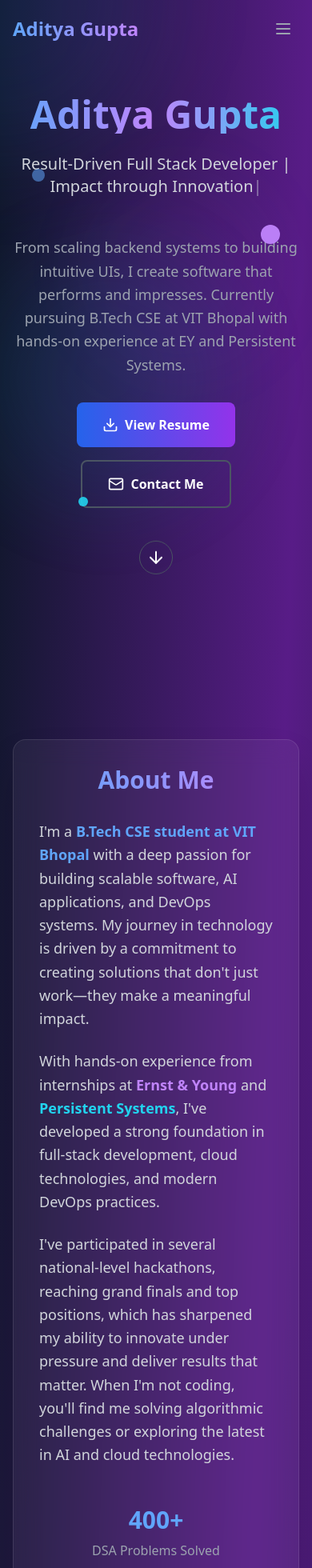
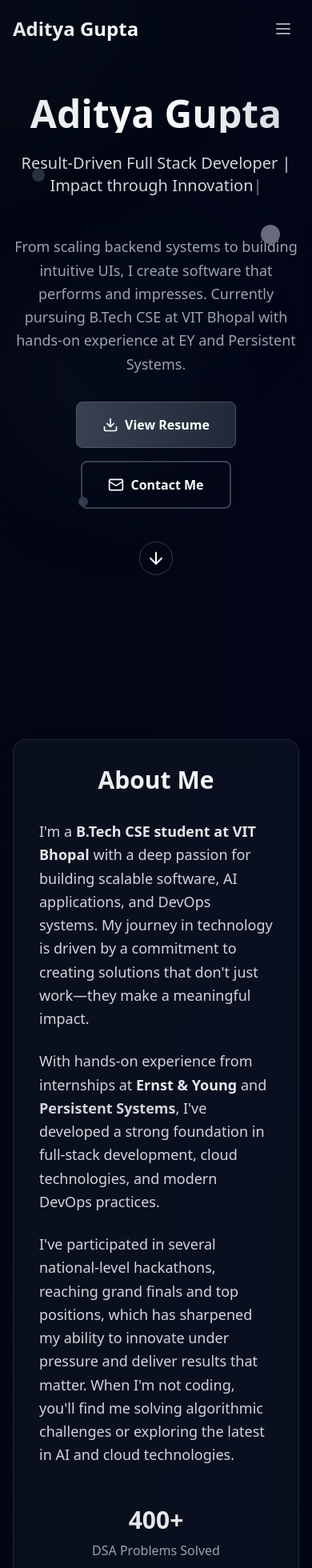
Before and after one commit to aditya9277/portfolio, a React (Vite) app: page / in a window 390 px wide. Shown: the top 1960 px of the page at 80% size. Built offline with nearby package versions, Linux system fonts and the light colour scheme.

Commit message:
Refactor: Implement a darker theme
Adjust the color scheme of the website to a darker theme.

```diff
--- a/src/components/About.tsx
+++ b/src/components/About.tsx
@@ -3,18 +3,18 @@ const About = () => {
   return (
     <section id="about" className="py-20 px-4">
       <div className="max-w-4xl mx-auto">
-        <div className="bg-white/5 backdrop-blur-lg rounded-2xl p-8 md:p-12 border border-white/10 shadow-2xl">
-          <h2 className="text-3xl md:text-4xl font-bold mb-8 text-center bg-gradient-to-r from-blue-400 to-purple-400 bg-clip-text text-transparent">
+        <div className="bg-gray-900/50 backdrop-blur-lg rounded-2xl p-8 md:p-12 border border-gray-700/50 shadow-2xl">
+          <h2 className="text-3xl md:text-4xl font-bold mb-8 text-center bg-gradient-to-r from-gray-200 to-white bg-clip-text text-transparent">
             About Me
           </h2>
 
           <div className="prose prose-lg text-gray-300 max-w-none">
             <p className="text-lg md:text-xl leading-relaxed mb-6">
-              I'm a <span className="text-blue-400 font-semibold">B.Tech CSE student at VIT Bhopal</span> with a deep passion for building scalable software, AI applications, and DevOps systems. My journey in technology is driven by a commitment to creating solutions that don't just work—they make a meaningful impact.
+              I'm a <span className="text-gray-200 font-semibold">B.Tech CSE student at VIT Bhopal</span> with a deep passion for building scalable software, AI applications, and DevOps systems. My journey in technology is driven by a commitment to creating solutions that don't just work—they make a meaningful impact.
             </p>
 
             <p className="text-lg md:text-xl leading-relaxed mb-6">
-              With hands-on experience from internships at <span className="text-purple-400 font-semibold">Ernst & Young</span> and <span className="text-cyan-400 font-semibold">Persistent Systems</span>, I've developed a strong foundation in full-stack development, cloud technologies, and modern DevOps practices.
+              With hands-on experience from internships at <span className="text-gray-200 font-semibold">Ernst & Young</span> and <span className="text-gray-300 font-semibold">Persistent Systems</span>, I've developed a strong foundation in full-stack development, cloud technologies, and modern DevOps practices.
             </p>
 
             <p className="text-lg md:text-xl leading-relaxed">
@@ -24,15 +24,15 @@ const About = () => {
 
           <div className="grid grid-cols-1 md:grid-cols-3 gap-6 mt-12">
             <div className="text-center">
-              <div className="text-3xl font-bold text-blue-400 mb-2">400+</div>
+              <div className="text-3xl font-bold text-gray-200 mb-2">400+</div>
               <div className="text-gray-400">DSA Problems Solved</div>
             </div>
             <div className="text-center">
-              <div className="text-3xl font-bold text-purple-400 mb-2">2</div>
+              <div className="text-3xl font-bold text-gray-200 mb-2">2</div>
               <div className="text-gray-400">Industry Internships</div>
             </div>
             <div className="text-center">
-              <div className="text-3xl font-bold text-cyan-400 mb-2">5+</div>
+              <div className="text-3xl font-bold text-gray-200 mb-2">5+</div>
               <div className="text-gray-400">National Hackathons</div>
             </div>
           </div>
--- a/src/components/Hero.tsx
+++ b/src/components/Hero.tsx
@@ -28,7 +28,7 @@ const Hero = () => {
     <section id="hero" className="min-h-screen flex items-center justify-center px-4 relative">
       <div className="max-w-6xl mx-auto text-center">
         <div className="mb-8">
-          <h1 className="text-5xl md:text-7xl font-bold mb-6 bg-gradient-to-r from-blue-400 via-purple-400 to-cyan-400 bg-clip-text text-transparent animate-fade-in">
+          <h1 className="text-5xl md:text-7xl font-bold mb-6 bg-gradient-to-r from-gray-200 via-white to-gray-300 bg-clip-text text-transparent animate-fade-in">
             Aditya Gupta
           </h1>
 
@@ -49,16 +49,16 @@ const Hero = () => {
           <a
             href="/resume.pdf"
             download
-            className="group relative px-8 py-4 bg-gradient-to-r from-blue-600 to-purple-600 rounded-lg font-semibold transition-all duration-300 hover:shadow-2xl hover:shadow-blue-500/25 hover:scale-105 flex items-center gap-2"
+            className="group relative px-8 py-4 bg-gradient-to-r from-gray-700 to-gray-800 rounded-lg font-semibold transition-all duration-300 hover:shadow-2xl hover:shadow-gray-700/25 hover:scale-105 flex items-center gap-2 border border-gray-600"
           >
             <Download size={20} />
             View Resume
-            <div className="absolute inset-0 bg-gradient-to-r from-blue-400 to-purple-400 rounded-lg opacity-0 group-hover:opacity-20 transition-opacity duration-300" />
+            <div className="absolute inset-0 bg-gradient-to-r from-gray-600 to-gray-700 rounded-lg opacity-0 group-hover:opacity-20 transition-opacity duration-300" />
           </a>
 
           <a
             href="mailto:aditya04.dev@gmail.com"
-            className="group relative px-8 py-4 border-2 border-gray-600 rounded-lg font-semibold transition-all duration-300 hover:border-blue-400 hover:shadow-lg hover:shadow-blue-500/10 hover:scale-105 flex items-center gap-2"
+            className="group relative px-8 py-4 border-2 border-gray-700 rounded-lg font-semibold transition-all duration-300 hover:border-gray-500 hover:shadow-lg hover:shadow-gray-600/10 hover:scale-105 flex items-center gap-2"
           >
             <Mail size={20} />
             Contact Me
@@ -67,16 +67,16 @@ const Hero = () => {
 
         <button
           onClick={scrollToProjects}
-          className="animate-bounce p-2 rounded-full border border-gray-600 hover:border-blue-400 transition-colors duration-300"
+          className="animate-bounce p-2 rounded-full border border-gray-700 hover:border-gray-500 transition-colors duration-300"
         >
           <ArrowDown size={24} />
         </button>
       </div>
 
       {/* Floating elements */}
-      <div className="absolute top-1/4 left-10 w-4 h-4 bg-blue-400 rounded-full animate-pulse" />
-      <div className="absolute top-1/3 right-10 w-6 h-6 bg-purple-400 rounded-full animate-pulse delay-1000" />
-      <div className="absolute bottom-1/4 left-1/4 w-3 h-3 bg-cyan-400 rounded-full animate-pulse delay-500" />
+      <div className="absolute top-1/4 left-10 w-4 h-4 bg-gray-600 rounded-full animate-pulse" />
+      <div className="absolute top-1/3 right-10 w-6 h-6 bg-gray-500 rounded-full animate-pulse delay-1000" />
+      <div className="absolute bottom-1/4 left-1/4 w-3 h-3 bg-gray-700 rounded-full animate-pulse delay-500" />
     </section>
   );
 };
--- a/src/components/Navbar.tsx
+++ b/src/components/Navbar.tsx
@@ -33,12 +33,12 @@ const Navbar = () => {
   return (
     <nav className={`fixed top-0 left-0 right-0 z-50 transition-all duration-300 ${
       isScrolled
-        ? 'bg-slate-900/80 backdrop-blur-md border-b border-white/10'
+        ? 'bg-gray-950/80 backdrop-blur-md border-b border-gray-700/50'
         : 'bg-transparent'
     }`}>
       <div className="max-w-7xl mx-auto px-4 sm:px-6 lg:px-8">
         <div className="flex justify-between items-center py-4">
-          <div className="text-2xl font-bold bg-gradient-to-r from-blue-400 to-purple-400 bg-clip-text text-transparent">
+          <div className="text-2xl font-bold bg-gradient-to-r from-gray-200 to-white bg-clip-text text-transparent">
             Aditya Gupta
           </div>
 
@@ -51,7 +51,7 @@ const Navbar = () => {
                 className="text-gray-300 hover:text-white transition-colors duration-200 relative group"
               >
                 {link.name}
-                <span className="absolute -bottom-1 left-0 w-0 h-0.5 bg-gradient-to-r from-blue-400 to-purple-400 transition-all duration-300 group-hover:w-full" />
+                <span className="absolute -bottom-1 left-0 w-0 h-0.5 bg-gradient-to-r from-gray-400 to-white transition-all duration-300 group-hover:w-full" />
               </button>
             ))}
           </div>
@@ -93,7 +93,7 @@ const Navbar = () => {
 
         {/* Mobile Menu */}
         {isMobileMenuOpen && (
-          <div className="md:hidden bg-slate-900/95 backdrop-blur-md border-t border-white/10">
+          <div className="md:hidden bg-gray-950/95 backdrop-blur-md border-t border-gray-700/50">
             <div className="px-2 pt-2 pb-3 space-y-1">
               {navLinks.map((link) => (
                 <button
--- a/src/pages/Index.tsx
+++ b/src/pages/Index.tsx
@@ -23,18 +23,18 @@ const Index = () => {
   }, []);
 
   return (
-    <div className="min-h-screen bg-gradient-to-br from-slate-900 via-purple-900 to-slate-900 text-white overflow-x-hidden">
+    <div className="min-h-screen bg-gradient-to-br from-gray-950 via-slate-950 to-black text-white overflow-x-hidden">
       {/* Animated background */}
       <div className="fixed inset-0 overflow-hidden pointer-events-none">
         <div
-          className="absolute w-96 h-96 bg-blue-500/10 rounded-full blur-3xl transition-all duration-1000"
+          className="absolute w-96 h-96 bg-slate-800/10 rounded-full blur-3xl transition-all duration-1000"
           style={{
             left: mousePosition.x - 192,
             top: mousePosition.y - 192,
           }}
         />
-        <div className="absolute top-1/4 left-1/4 w-64 h-64 bg-purple-500/10 rounded-full blur-2xl animate-pulse" />
-        <div className="absolute bottom-1/4 right-1/4 w-80 h-80 bg-cyan-500/10 rounded-full blur-3xl animate-pulse delay-1000" />
+        <div className="absolute top-1/4 left-1/4 w-64 h-64 bg-gray-800/10 rounded-full blur-2xl animate-pulse" />
+        <div className="absolute bottom-1/4 right-1/4 w-80 h-80 bg-slate-700/10 rounded-full blur-3xl animate-pulse delay-1000" />
       </div>
 
       <Navbar />
```
Also changed, not shown: src/components/Skills.tsx (+14 -14 lines).
